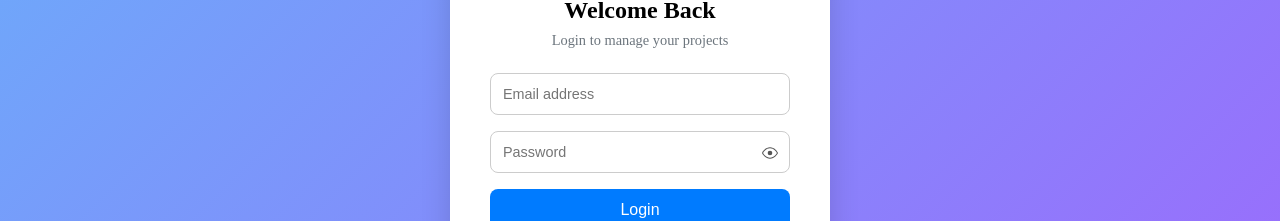
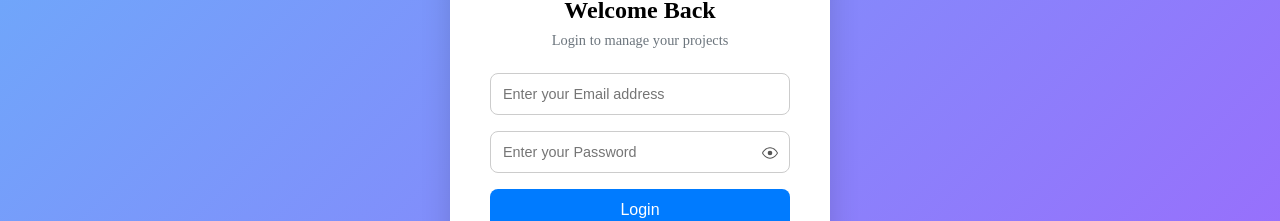
Before and after one commit to cheikhi51/Task-Manager-Frontend, a React (Vite) app: page /login in a window 1280 px wide. Shown: the part 268-489 px from the top of the page. Built offline with nearby package versions, Linux system fonts and the light colour scheme; no server answers.

Commit message:
changed the login placeholder

```diff
--- a/src/components/Login.jsx
+++ b/src/components/Login.jsx
@@ -54,7 +54,7 @@ function Login({ setAuthToken }) {
           <input
             type="email"
             name="email"
-            placeholder="Email address"
+            placeholder="Enter your Email address"
             value={formData.email}
             onChange={handleChange}
             required
@@ -64,7 +64,7 @@ function Login({ setAuthToken }) {
             <input
               type={inputType}
               name="password"
-              placeholder="Password"
+              placeholder="Enter your Password"
               value={formData.password}
               onChange={handleChange}
               className="password-input"
```
